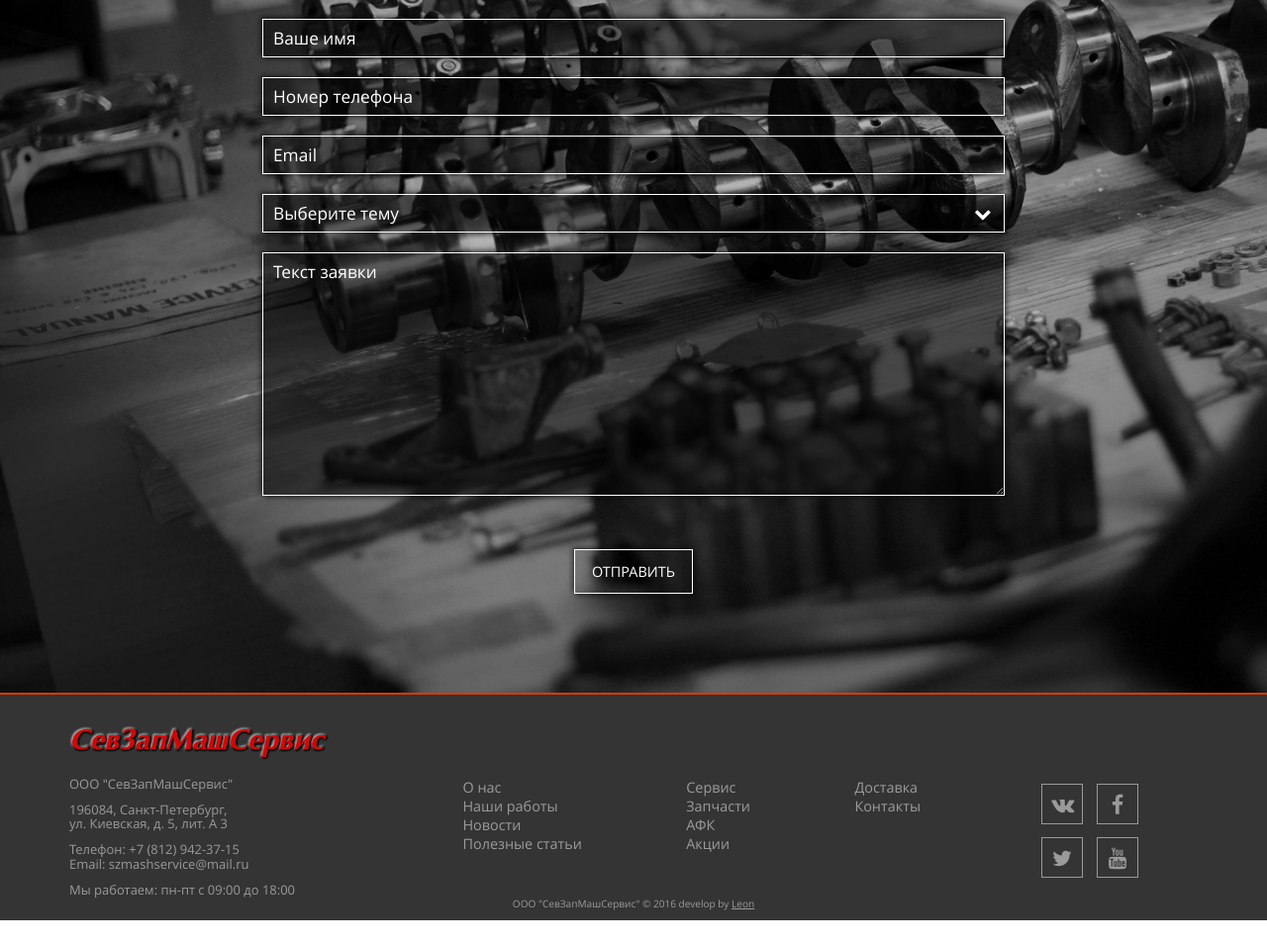
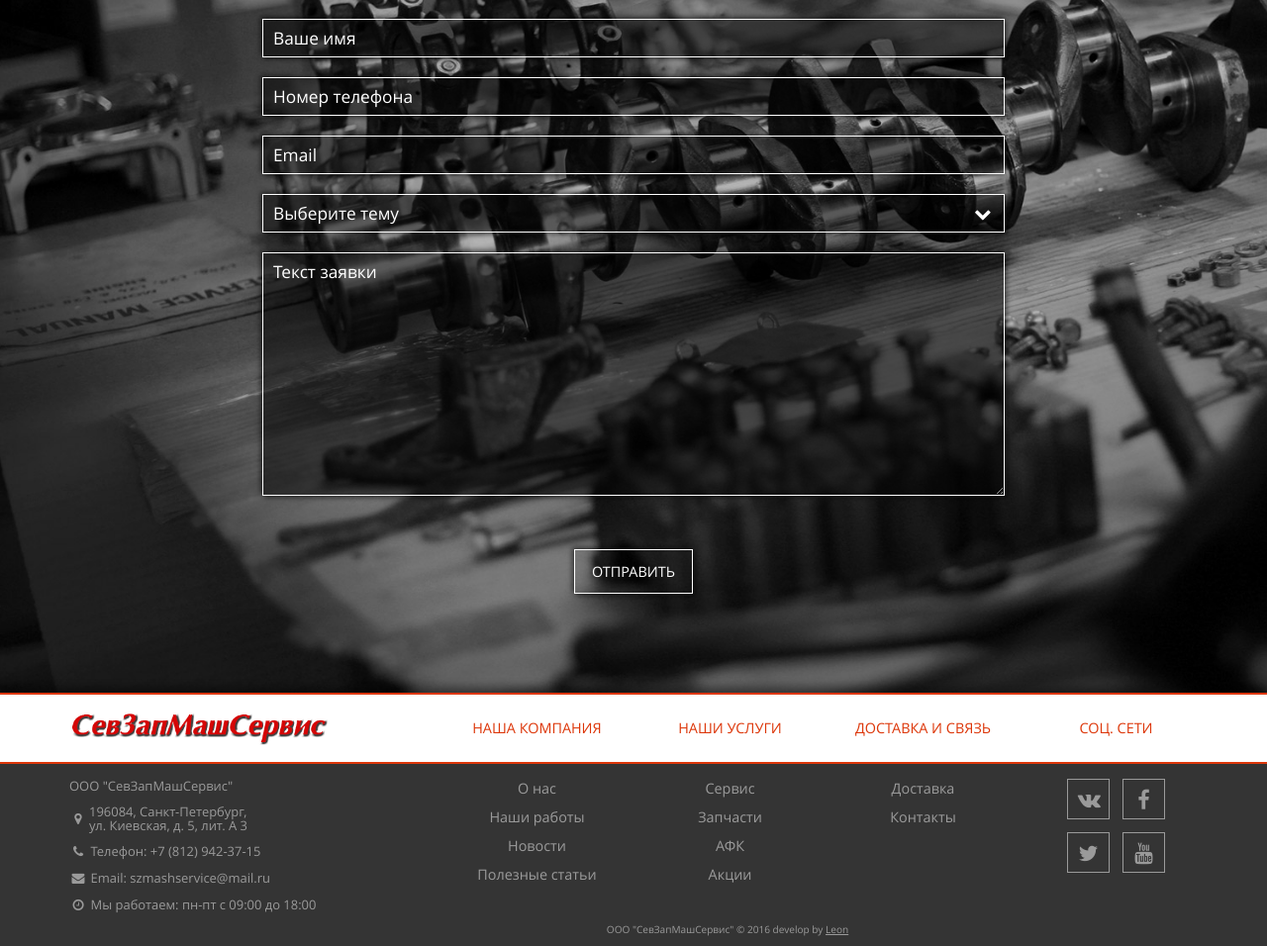
Before and after one commit to Leon1258/szms-spb, a plain HTML site: page index.html in a window 1280 px wide. Shown: the part 3497-4453 px from the top of the page at 99% size. Before the commit the page ends 4427 px from the top, so only its background shows below. Drawn offline with nearby package versions, Linux system fonts and the light colour scheme.

Commit message:
upgrade footer

```diff
--- a/index.html
+++ b/index.html
@@ -487,46 +487,75 @@
 			</div>
 		</div>
 		<footer>
+			<div class="row-1">
 				<div class="container">
 					<div class="row">
-					<div class="col-md-3 foot-address">
+						<div class="col-md-4 foot-address">
 							<a href="/" class="logo-mini">
 								<img src="img/logo1.png" alt="СевЗапМашСервис">
 							</a>
+						</div>
+						<div class="col-md-2">
+							<h4>Наша компания</h4>
+						</div>
+						<div class="col-md-2">
+							<h4>Наши услуги</h4>
+						</div>
+						<div class="col-md-2">
+							<h4>Доставка и связь</h4>
+						</div>
+						<div class="col-md-2">
+							<h4>Соц. сети</h4>
+						</div>
+					</div>
+				</div>
+			</div>
+			<div class="row-2">
+				<div class="container">
+					<div class="row">
+						<div class="col-md-4 foot-address">
 							<div class="vcard">
 								<div>
 									<span class="category">ООО</span>
 									<span class="fn org">"СевЗапМашСервис"</span>
 								</div>
 								<div class="adr">
+									<i class="icon-location"></i>
 									<span class="postal-code">196084</span>,
 									<span class="locality">Санкт-Петербург</span>,<br>
 									<span class="street-address">ул. Киевская, д. 5, лит. А 3</span>
 								</div>
 								<div>
-								Телефон: <span class="tel">+7 (812) 942-37-15</span><br>
-								Email: <span class="email">szmashservice@mail.ru</span>
+									<i class="icon-phone"></i> Телефон: <span class="tel">+7 (812) 942-37-15</span>
 								</div>
-							<div>Мы работаем: <span class="workhours">пн-пт с 09:00 до 18:00</span>
+								<div>
+									<i class="icon-mail-alt"></i> Email: <span class="email">szmashservice@mail.ru</span>
+								</div>
+								<div>
+									<i class="icon-clock"></i> Мы работаем: <span class="workhours">пн-пт с 09:00 до 18:00</span>
 									<span class="url">
 							     		<span class="value-title" title="http://szms-spb.ru"></span>
 									</span>
 								</div>
 							</div>
 						</div>
-					<div class="col-md-7 foot-site-map">
+						<div class="col-md-2 foot-menu">
 							<ul>
 								<li><a href="#">О нас</a></li>
 								<li><a href="#">Наши работы</a></li>
 								<li><a href="#">Новости</a></li>
 								<li><a href="#">Полезные статьи</a></li>
 							</ul>
+						</div>
+						<div class="col-md-2 foot-menu">
 							<ul>
 								<li><a href="#">Сервис</a></li>
 								<li><a href="#">Запчасти</a></li>
 								<li><a href="#">АФК</a></li>
 								<li><a href="#">Акции</a></li>
 							</ul>
+						</div>
+						<div class="col-md-2 foot-menu">
 							<ul>
 								<li><a href="#">Доставка</a></li>
 								<li><a href="#">Контакты</a></li>
@@ -541,9 +570,10 @@
 							</ul>
 						</div>
 					</div>
-				<div class="foot-info">
+					<div class="col-md-6 col-md-offset-4 foot-info">
 						<span>ООО "СевЗапМашСервис" &copy; 2016</span>
 						<span>develop by <a href="mailto:leon1258@yandex.ru">Leon</a></span>
+					</div>
 				</div>
 			</div>
 		</footer>
```
Also changed, not shown: css/style.min.css. Lines whose indentation alone changed are shown as unchanged.
